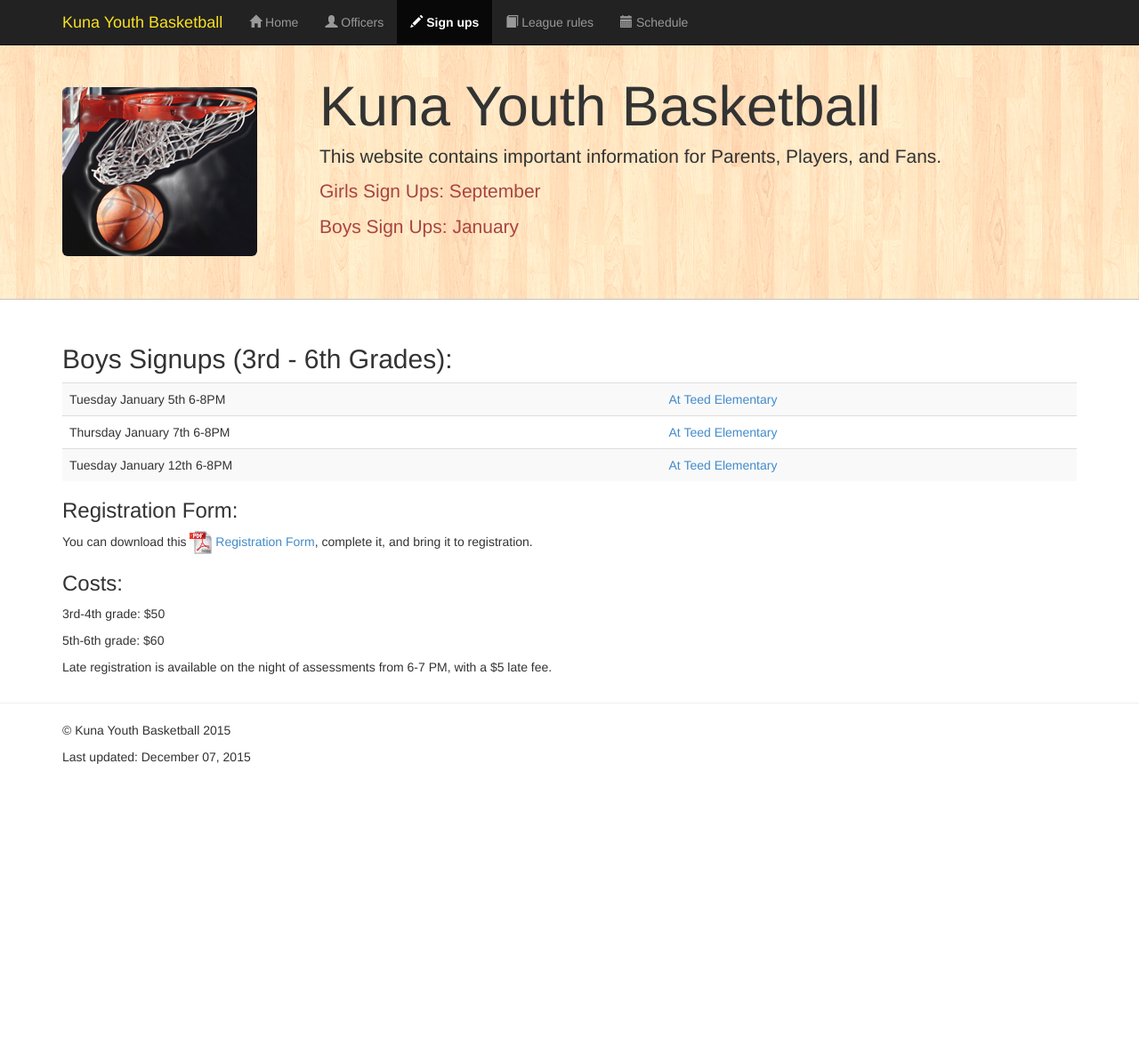
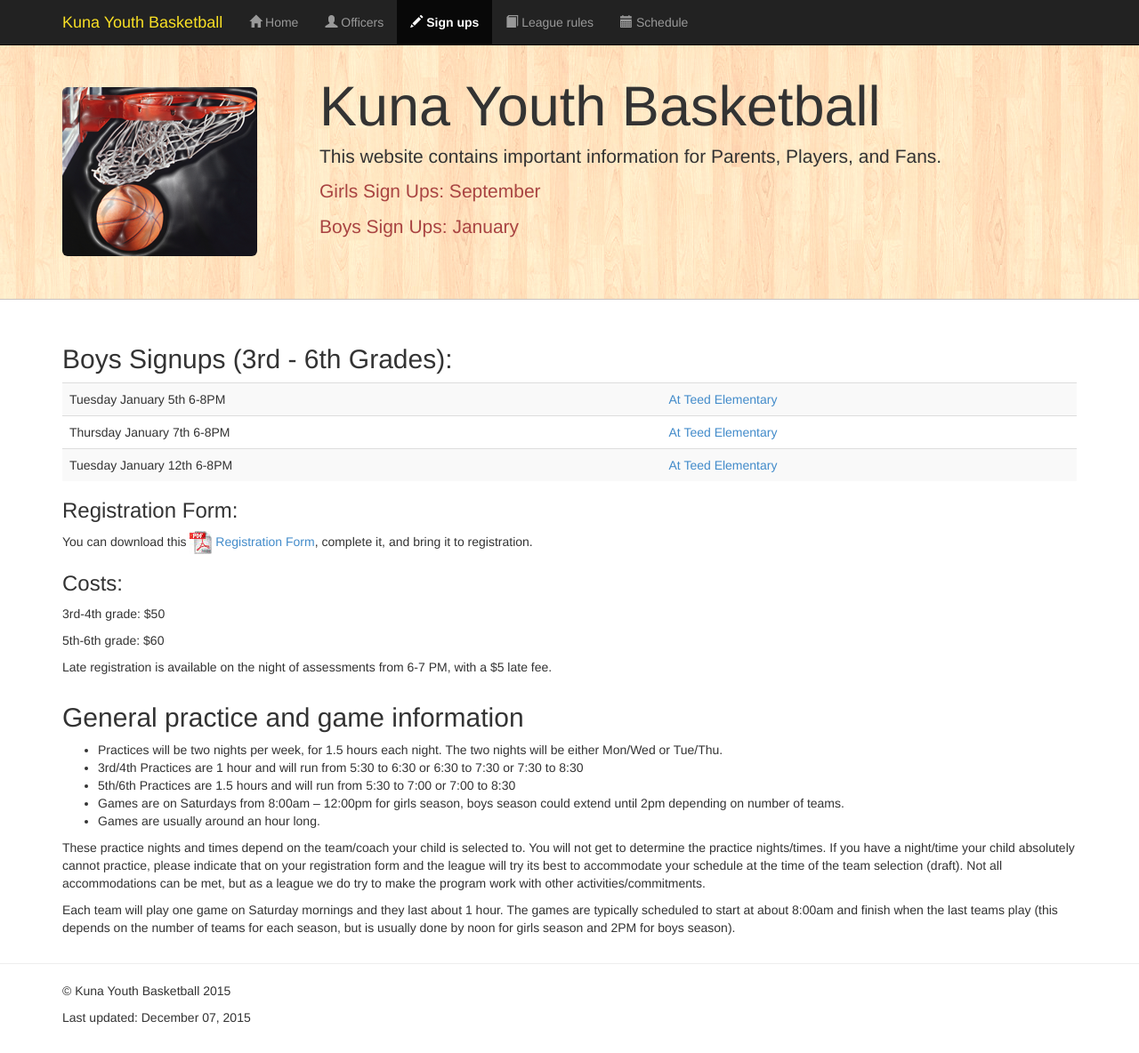
Before and after one commit to justinbkay/kunayouthbb, a Jekyll site: the page built from signups/index.html, in a window 1280 px wide and 1184 px high. Shown: the whole window at 89% size. Built offline with Jekyll 4.4.1, drawn with Linux system fonts in a browser that asks for light colours; nearby versions of some CDN libraries; Markdown is read by kramdown in place of the engine named in the settings.

Commit message:
adding back the general practice info

```diff
--- a/signups/index.html
+++ b/signups/index.html
@@ -62,3 +62,19 @@ signups: active
   <p>5th-6th grade: $60</p>
   <p>Late registration is available on the night of assessments from 6-7 PM, with a $5 late fee.</p>
 </div>
+<div class="container">
+  <h2>General practice and game information</h2>
+  <ul>
+    <li>Practices will be two nights per week, for 1.5 hours each night.  The two nights will be either Mon/Wed or Tue/Thu.</li>
+    <li>3rd/4th Practices are 1 hour and will run from 5:30 to 6:30 or 6:30 to 7:30 or 7:30 to 8:30</li>
+    <li>5th/6th Practices are 1.5 hours and will run from 5:30 to 7:00 or 7:00 to 8:30</li>
+    <li>Games are on Saturdays from 8:00am – 12:00pm for girls season, boys season could extend until 2pm depending on number of teams.</li>
+    <li>Games are usually around an hour long.</li>
+  </ul>
+  <p>
+  These practice nights and times depend on the team/coach your child is selected to.  You will not get to determine the practice nights/times.  If you have a night/time your child absolutely cannot practice, please indicate that on your registration form and the league will try its best to accommodate your schedule at the time of the team selection (draft).  Not all accommodations can be met, but as a league we do try to make the program work with other activities/commitments.
+  </p>
+  <p>
+  Each team will play one game on Saturday mornings and they last about 1 hour.  The games are typically scheduled to start at about 8:00am and finish when the last teams play (this depends on the number of teams for each season, but is usually done by noon for girls season and 2PM for boys season).
+  </p>
+</div>
```
